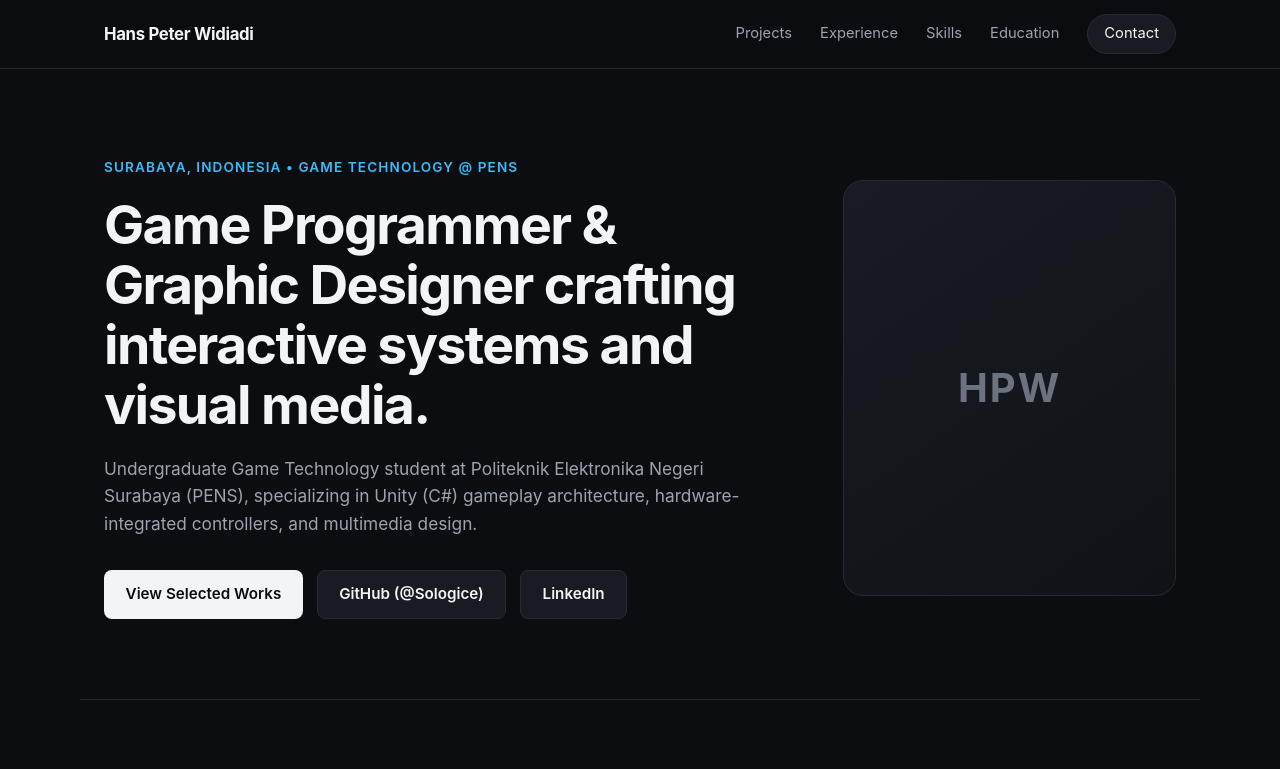
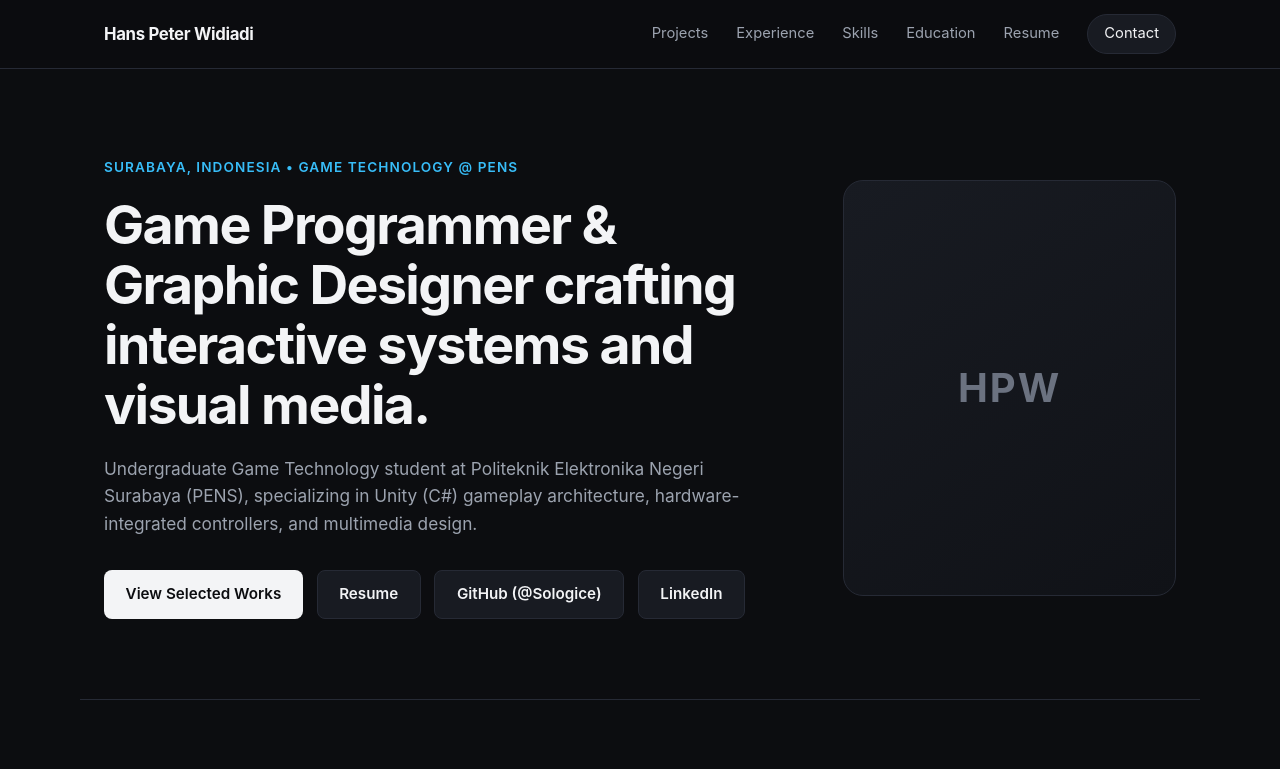
Before and after one commit to Sologice/Sologice.github.io, a plain HTML site: page index.html in a window 1280 px wide. Shown: the top 769 px of the page. Drawn offline with Linux system fonts and the light colour scheme; a web font is replaced by a local one.

Commit message:
Add Resume

```diff
--- a/index.html
+++ b/index.html
@@ -36,6 +36,7 @@
         <a href="#experience">Experience</a>
         <a href="#skills">Skills</a>
         <a href="#education">Education</a>
+        <a href="College%20CV%202.pdf" target="_blank" rel="noopener noreferrer">Resume</a>
         <a href="#contact" class="nav-cta">Contact</a>
       </nav>
     </div>
@@ -52,6 +53,7 @@
         </p>
         <div class="hero-actions">
           <a href="#projects" class="btn btn-primary">View Selected Works</a>
+          <a href="College%20CV%202.pdf" target="_blank" rel="noopener noreferrer" class="btn btn-secondary">Resume</a>
           <a href="https://github.com/Sologice" target="_blank" rel="noopener noreferrer" class="btn btn-secondary">GitHub (@Sologice)</a>
           <a href="https://linkedin.com/in/hans-peter-widiadi/" target="_blank" rel="noopener noreferrer" class="btn btn-secondary">LinkedIn</a>
         </div>
@@ -344,6 +346,7 @@
       <div class="footer-bottom">
         <p>© <span id="year"></span> Hans Peter Widiadi • Surabaya, Indonesia</p>
         <div class="footer-links">
+          <a href="College%20CV%202.pdf" target="_blank" rel="noopener noreferrer">Resume</a>
           <a href="tel:+6285655420310">+62 856-5542-0310</a>
           <a href="https://linkedin.com/in/hans-peter-widiadi/" target="_blank" rel="noopener noreferrer">LinkedIn</a>
           <a href="https://github.com/Sologice" target="_blank" rel="noopener noreferrer">GitHub</a>
```
